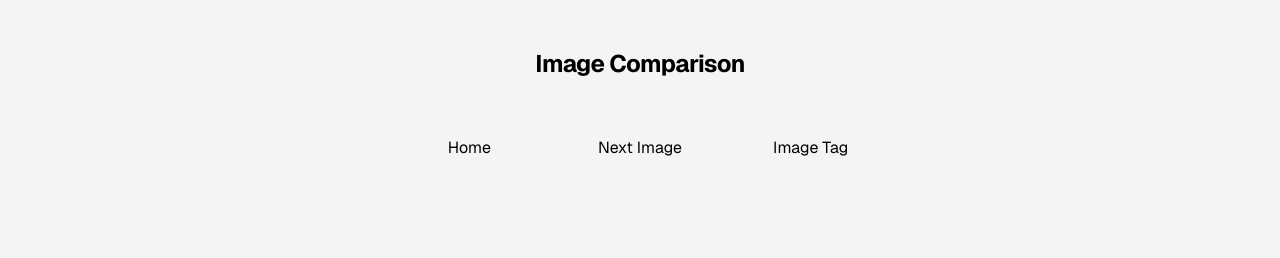
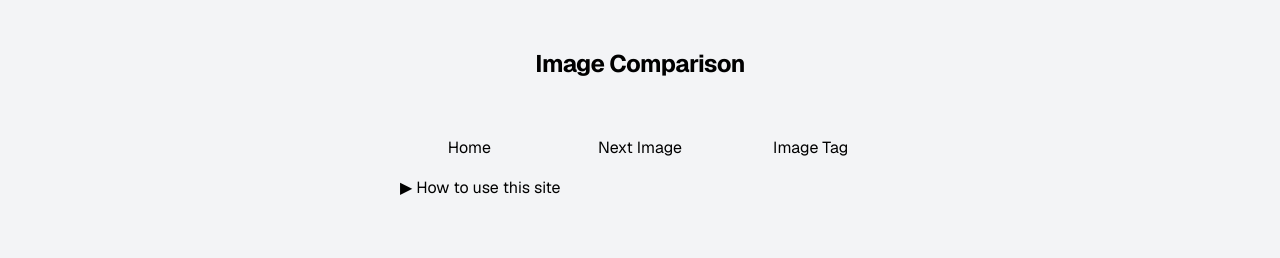
Before and after one commit to mattjared/image-comparison, a Next.js app: page / in a window 1280 px wide. Shown: the top 258 px of the page. Built offline with nearby package versions, Linux system fonts and the light colour scheme.

Commit message:
Scott English

```diff
--- /dev/null
+++ b/app/Navigation.tsx
@@ -0,0 +1,56 @@
+"use client";
+import { GeistMono } from 'geist/font/mono';
+import Link from "next/link";
+import { usePathname } from 'next/navigation';
+import { useState } from 'react';
+
+const navigationData = [
+  {
+    text: "Home",
+    route: "/"
+  },
+  {
+    text: "Next Image",
+    route: "/next-image"
+  },
+  {
+    text: "Image Tag",
+    route: "/image-tag"
+  },
+]
+
+export default function Navigation() {
+  const pathname = usePathname();
+  const [isOpen, setIsOpen] = useState(false);
+  return (
+    <div>
+      <div className="px-4 py-2 grid grid-cols-3 text-center gap-8">
+        {navigationData.map(el => (
+          <Link key={el.route} href={el.route}>{el.text}</Link>
+        ))}
+      </div>
+      <div className="px-4 py-2">
+        <h3 onClick={() => setIsOpen(!isOpen)}><span>{isOpen ? '▼': '▶'}</span> How to use this site</h3>
+        {isOpen && (
+          <div>
+            <p className="py-4">The pages below are split into two buckets the left using Next Image and right using web image tags. To see the difference in how they work and will perform we can do the following...</p>
+            <ol>
+              <li className="font-bold">1. Page Speed Insights.</li>
+              <p>For both mobile and desktop Next Image is in the green. Native image tags are in the red for performance</p>
+              <ol>
+                <li><Link href="https://pagespeed.web.dev/analysis/https-image-comparison-vercel-app-next-image/0u4d1wakd2?form_factor=mobile" target="_blank" className="text-sky-400">Next Image</Link></li>
+                <li><Link href="https://pagespeed.web.dev/analysis/https-image-comparison-vercel-app-image-tag/mm7u1wah3s?form_factor=mobile" target="_blank" className="text-sky-400">Image Tags</Link></li>
+              </ol>
+              <li className="mt-4 font-bold">2. Page Size.</li>
+              <p>Go to one or both pages to test. Open your browser&apos;s dev tools and go to the Network Tab. When in the network tab clear all that was loaded and reload the page.</p>
+              <ol>
+                <li><Link href="/next-image" className="text-sky-400">Next Image:</Link> On the Next Image page filter<span className="font-bold">chicago</span> to only show the images that were loaded or only show img. See only ~8mb of images were loaded. Next Image automatically lazy loads images AND compresses and optimizes the images.</li>
+                <li><Link href="/image-tag" className="text-sky-400">Image:</Link> On the Image Tag page filter <span className="font-bold">liverpool</span> to only show the images that were loaded or only show img. See ~46mb of images were loaded. Using only the image tag is a render blocking action that loads ALL the images on the initial request, it does not compress or optimize the images and blocks all other rendering from occuring.</li>
+              </ol>
+            </ol>
+          </div>
+        )}
+      </div>
+    </div>
+  )
+}
--- a/app/layout.tsx
+++ b/app/layout.tsx
@@ -2,6 +2,7 @@ import type { Metadata } from 'next'
 import { GeistSans } from 'geist/font/sans';
 import './globals.css'
 import Link from "next/link";
+import Navigation from './Navigation';
 
 export const metadata: Metadata = {
   title: 'Image Comparison',
@@ -18,11 +19,7 @@ export default function RootLayout({
       <body className={`${GeistSans.className} bg-gray-100`}>
         <div className="w-full max-w-lg mx-auto">
           <h2 className='text-center p-12 tracking-tight text-2xl font-bold'>Image Comparison</h2>
-          <div className="px-4 py-2 grid grid-cols-3 text-center gap-8">
-            <Link href="/">Home</Link>
-            <Link href="/next-image">Next Image</Link>
-            <Link href="/image-tag">Image Tag</Link>
-          </div>
+          <Navigation />
         </div>
         {children}
         <div className="w-full max-w-lg mx-auto text-center pb-10">
```
